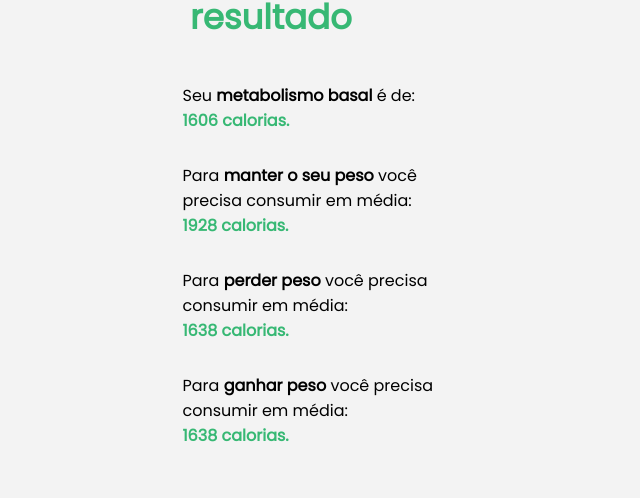
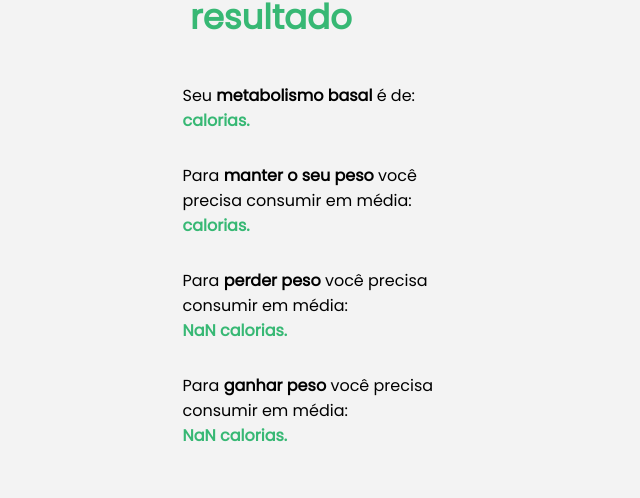
Before and after one commit to gustavoeyros/gocal-project, a React (Vite) app: page /result in a window 1280 px wide. Shown: the part 126-624 px from the top of the page, without its empty margins (320-960 px from the left). Built offline with nearby package versions, Linux system fonts and the light colour scheme.

Commit message:
feat: basal metabolism calculation

```diff
--- a/src/components/SelectInfo/index.jsx
+++ b/src/components/SelectInfo/index.jsx
@@ -22,10 +22,10 @@ const SelectInfo = ({ about, enteredRef, hasError, onChange }) => {
           <option value="null" id="null" selected disabled hidden>
             Seu nível de atividade física
           </option>
-          <option value="1">Muito ativo</option>
-          <option value="2">Ativo</option>
-          <option value="3">Irregularmente ativo</option>
-          <option value="4">Sedentário</option>
+          <option value="1.725">Muito ativo</option>
+          <option value="1.55">Ativo</option>
+          <option value="1.375">Irregularmente ativo</option>
+          <option value="1.2">Sedentário</option>
         </Select>
       )}
     </>
--- a/src/pages/Result.jsx
+++ b/src/pages/Result.jsx
@@ -4,6 +4,25 @@ import ResultText from "../components/ResultText";
 import Button from "../components/Button";
 import Check from "../components/Check";
 const Result = () => {
+  const gender = localStorage.getItem("gender");
+  const age = localStorage.getItem("age");
+  const weight = localStorage.getItem("weight");
+  const height = localStorage.getItem("height");
+  const level = localStorage.getItem("level");
+
+  //ouput
+  let resultMetabolism;
+
+  //basal metabolism
+  if (gender === "masculine") {
+    resultMetabolism =
+      level * (66 + (13, 7 * weight) + 5 * height - (6, 8 * age));
+  }
+  if (gender === "feminine") {
+    resultMetabolism =
+      level * (655 + (9, 6 * weight) + (1, 8 * height) - (4, 7 * age));
+  }
+
   return (
     <GlobalWrapper>
       <Title>
@@ -16,25 +35,25 @@ const Result = () => {
           <p>
             Seu <b>metabolismo basal</b> é de:
           </p>
-          1606 calorias.
+          {resultMetabolism} calorias.
         </ResultText>
         <ResultText>
           <p>
             Para <b>manter o seu peso </b>você precisa consumir em média:
           </p>
-          1928 calorias.
+          {resultMetabolism} calorias.
         </ResultText>
         <ResultText>
           <p>
             Para <b>perder peso</b> você precisa consumir em média:
           </p>
-          1638 calorias.
+          {(resultMetabolism - 400).toFixed(2)} calorias.
         </ResultText>
         <ResultText>
           <p>
             Para <b>ganhar peso</b> você precisa consumir em média:
           </p>
-          1638 calorias.
+          {(resultMetabolism + 400).toFixed(2)} calorias.
         </ResultText>
       </ResultWrapper>
       <Check />
```
